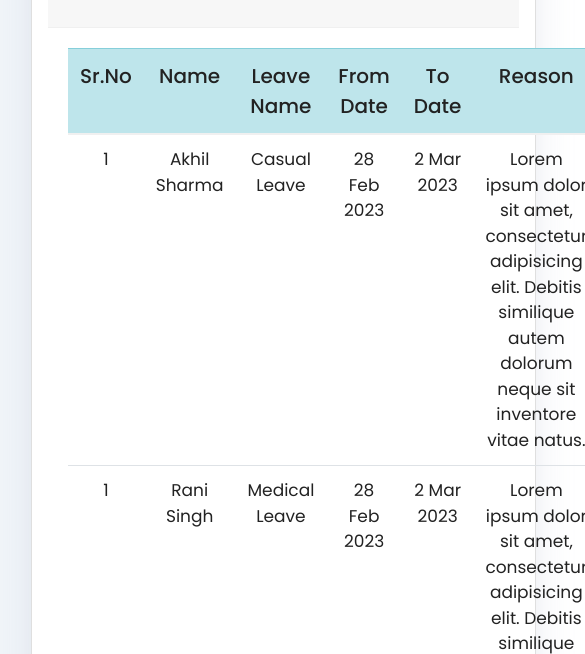
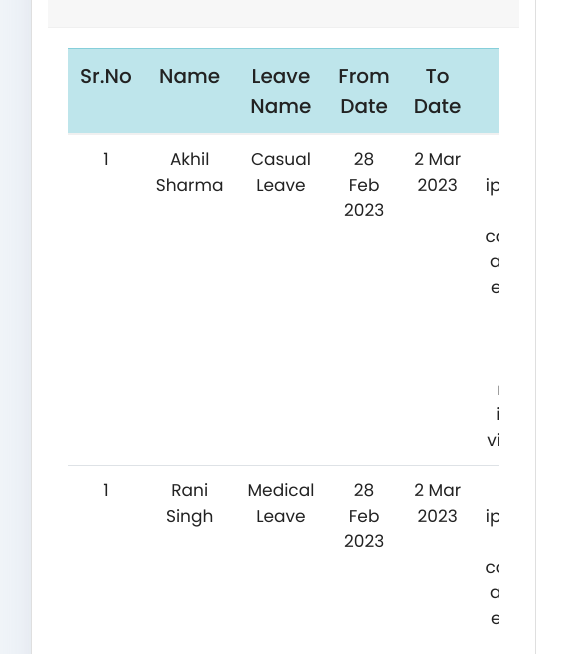
Before and after one commit to GauravNirala05/iLeave, a plain HTML site: page Frontend/approval.html in a window 390 px wide. Shown: the part 190-844 px from the top of the page, 585 px wide, since content can reach past the window. Drawn offline with nearby package versions, Linux system fonts and the light colour scheme.

Commit message:
table responsive

```diff
--- a/Frontend/approval.html
+++ b/Frontend/approval.html
@@ -116,7 +116,7 @@
             <!-- <button>See all <span class="fas fa-arrow-right"></span> </button> -->
           </div>
           <div class="card-body">
-            <div >
+            <div class="table table-responsive" >
               <table width="100%" class="table table-striped-columns">
                 <thead class="table table-striped-columns table-info">
                   <tr>
```
Also changed, not shown: Frontend/Dashboard.html (+1 -1 lines), Frontend/status.html (+1 -1 lines).
